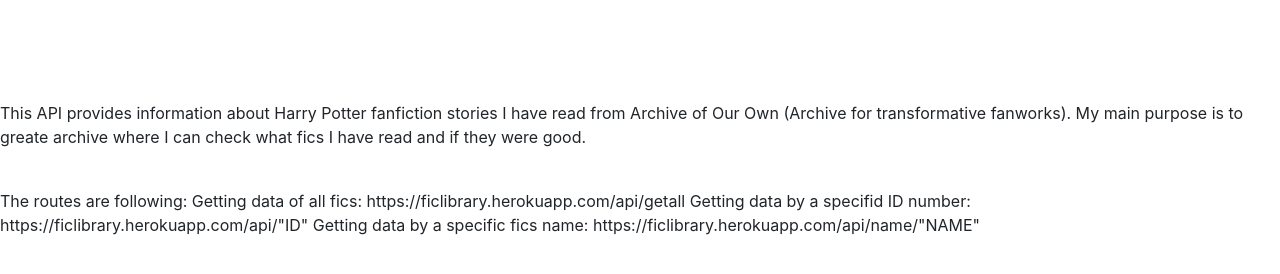
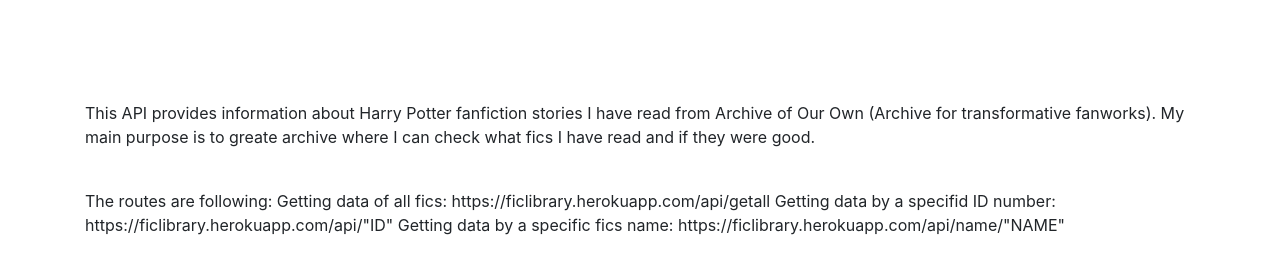
Before and after one commit to Karmalius/RestAPI, a website: page public/index.html in a window 1280 px wide. Shown: the part 150-424 px from the top of the page. Drawn offline with nearby package versions, Linux system fonts and the light colour scheme.

Commit message:
Lisätty container

```diff
--- a/public/index.html
+++ b/public/index.html
@@ -20,7 +20,7 @@
   }
 </style>
   </head>
-  <body>
+  <body class="container"></body>
     <div class="jumbotron">
         <h1>
           The FicLibrary API
```
